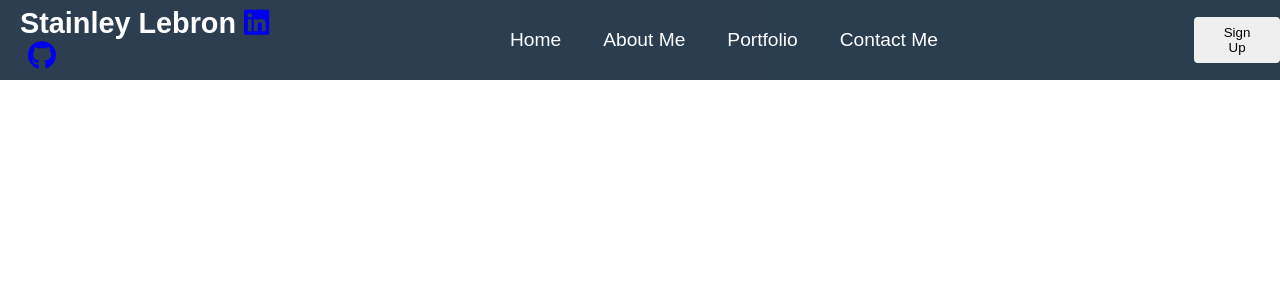
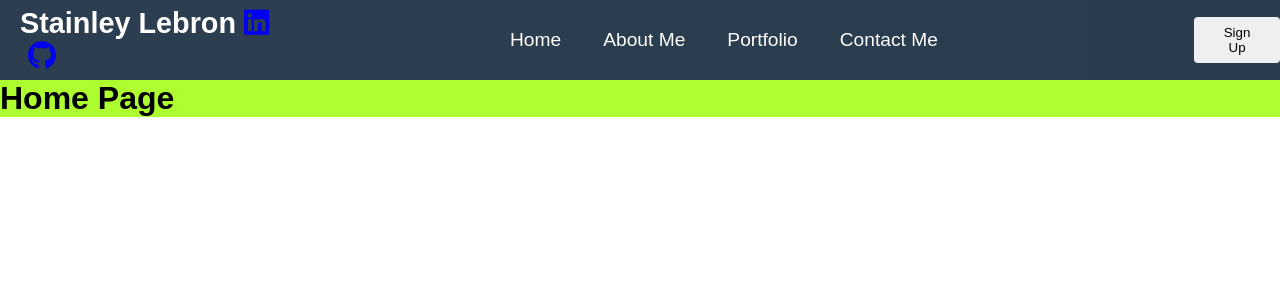
Before and after one commit to stainley/portfolio-web, a React (Create React App) app: page / in a window 1280 px wide. Shown: the top 300 px of the page. Built offline with nearby package versions, Linux system fonts and the light colour scheme.

Commit message:
fixed nav

```diff
--- a/src/App.js
+++ b/src/App.js
@@ -5,6 +5,7 @@
 import About from "./component/about/About";
 import Portfolio from "./component/portoflio/Portfolio";
 import {Component} from "react";
+import Home from "./component/home/Home";
 
 class App extends Component {
 
@@ -22,8 +23,6 @@
           <Router>
             <Navbar />
             <Switch>
-              <Route path="/">
-              </Route>
               <Route path="/about">
                 <About
                     description={personalInformation.description}
@@ -33,6 +32,9 @@
               <Route path="/portfolio">
                 <Portfolio environment={envValue} />
               </Route>
+              <Route path="/">
+                <Home />
+              </Route>
             </Switch>
           </Router>
         </div>
--- /dev/null
+++ b/src/component/home/Home.js
@@ -0,0 +1,11 @@
+import React from "react";
+
+const Home = () => {
+    return (
+        <>
+            <h1>Home Page</h1>
+        </>
+    );
+};
+
+export default Home;
--- a/src/component/navbar/MenuItems.js
+++ b/src/component/navbar/MenuItems.js
@@ -1,7 +1,7 @@
 export const MenuItems = [
     {
         title: 'Home',
-        url: '#',
+        url: '/home',
         cName: 'nav-links'
     },
     {
```
